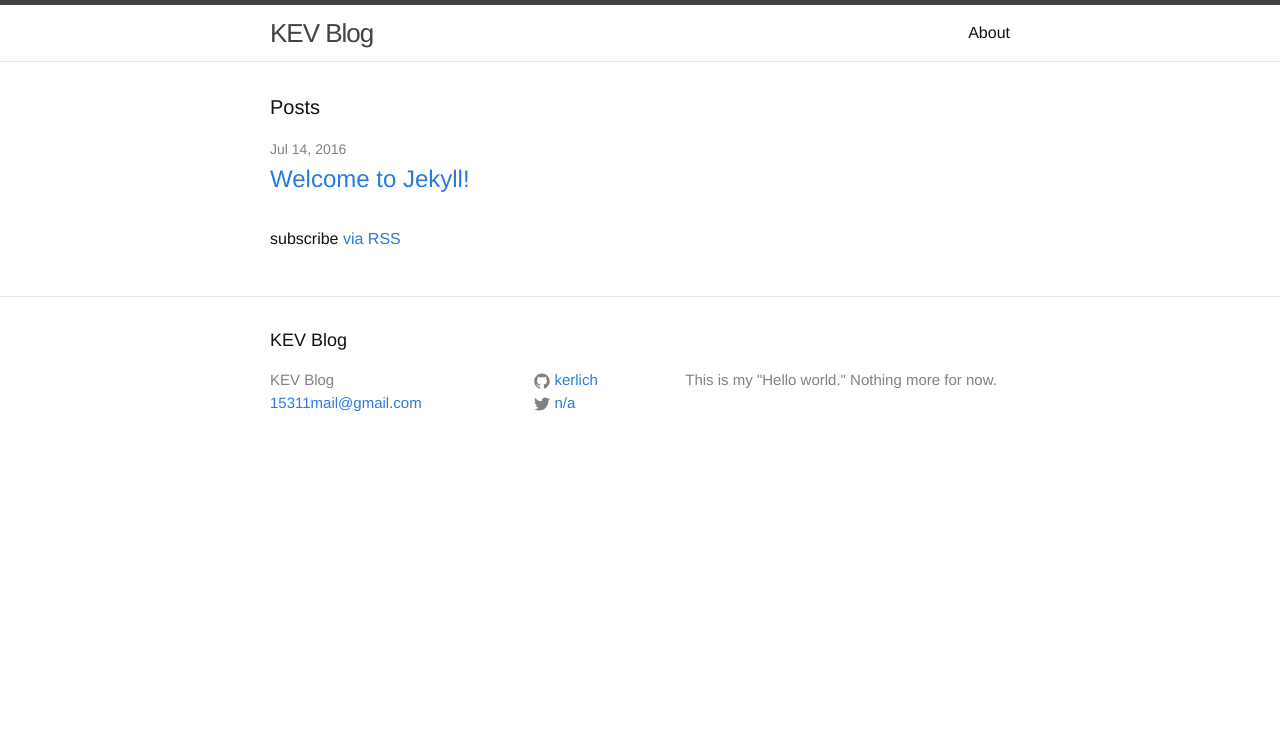
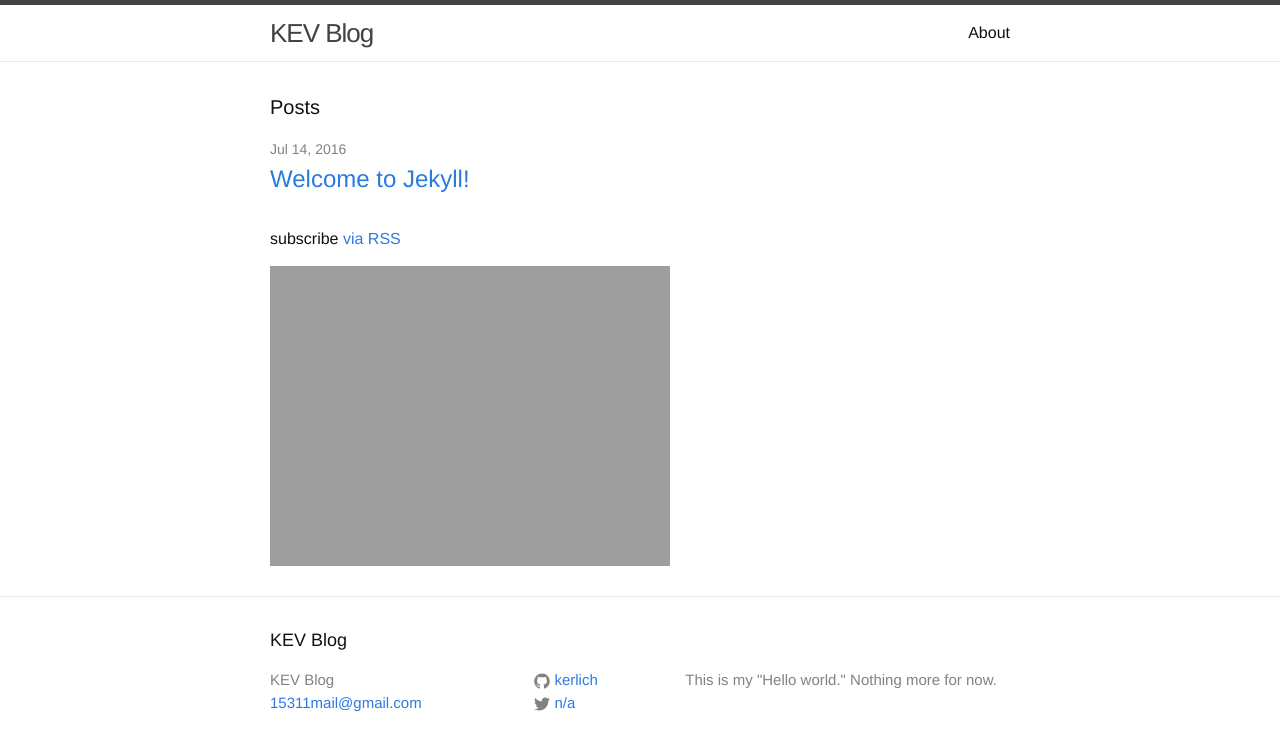
Before and after one commit to kerlich/kerlich.github.io, a Jekyll site: the page built from index.html, in a window 1280 px wide. Shown: the top 751 px of the page. Built offline with Jekyll 4.4.1, drawn with Linux system fonts in a browser that asks for light colours.

Commit message:
Update index.html

```diff
--- a/index.html
+++ b/index.html
@@ -19,5 +19,5 @@ layout: default
   </ul>
 
   <p class="rss-subscribe">subscribe <a href="{{ "/feed.xml" | prepend: site.baseurl }}">via RSS</a></p>
-
+<img src="https://kerlich.github.io/img_0643 (1).jpg"/>
 </div>
```
